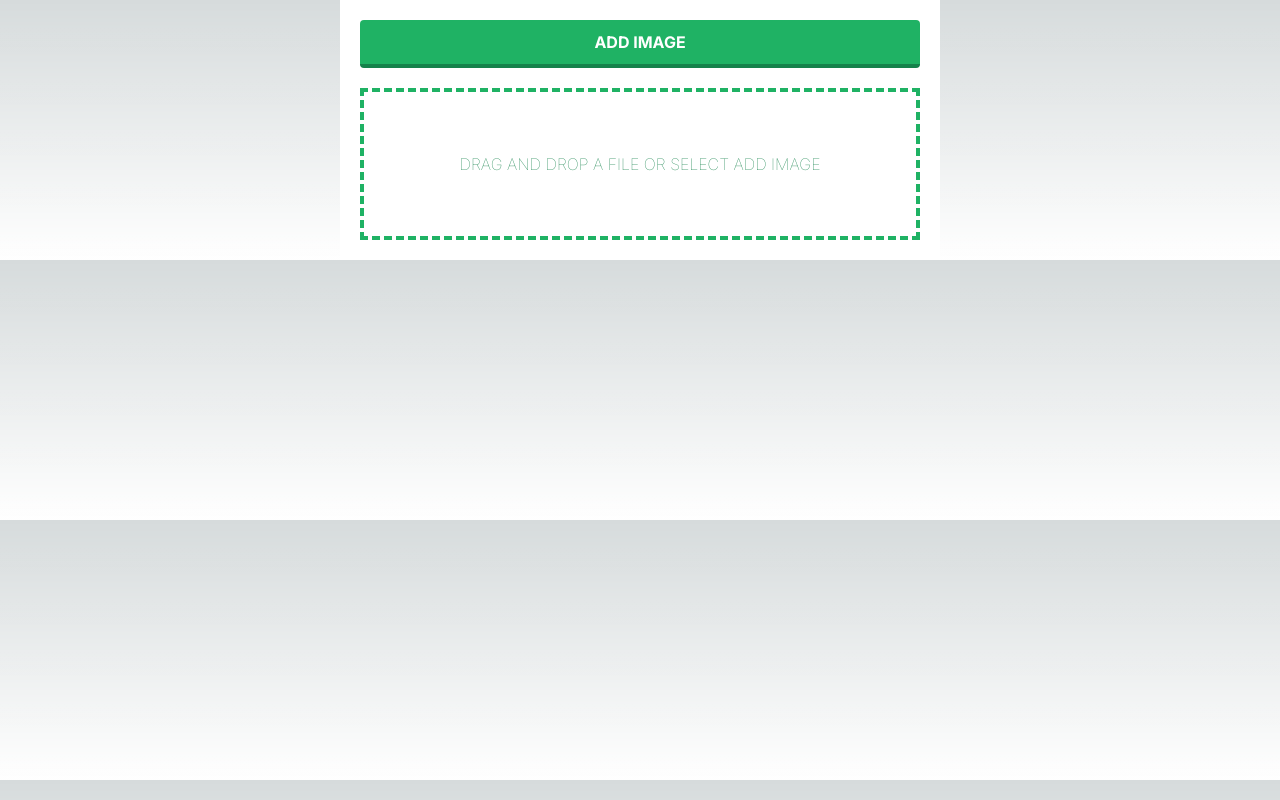
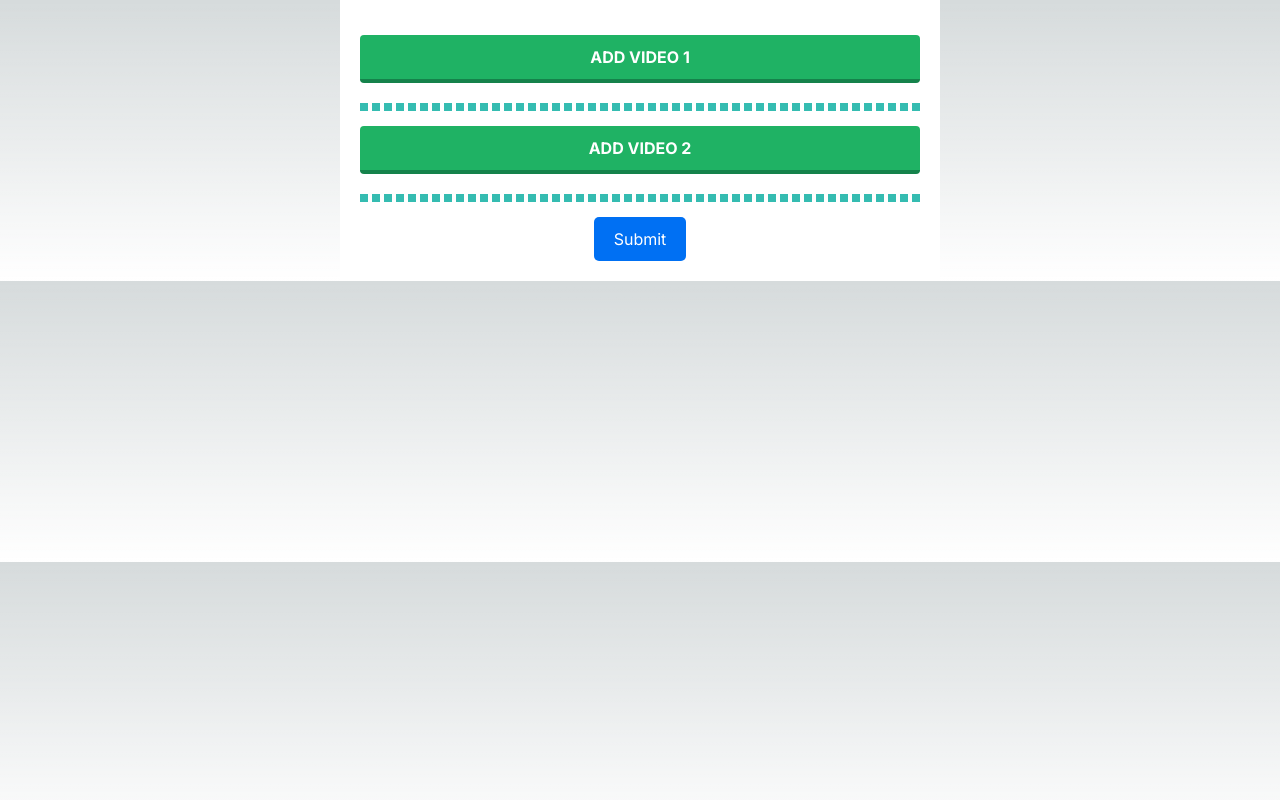
Before and after one commit to darshanraut123/video-hash, a Next.js app: page / in a window 1280 px wide. Built offline with nearby package versions, Linux system fonts and the light colour scheme.

Commit message:
added video field , preview, submit with data

```diff
--- a/src/app/globals.css
+++ b/src/app/globals.css
@@ -64,6 +64,7 @@ transition: all .2s ease;
 outline: none;
 text-transform: uppercase;
 font-weight: 700;
+margin-top: 15px;
 }
 
 .file-upload-btn:hover {
@@ -96,7 +97,7 @@ cursor: pointer;
 
 .image-upload-wrap {
 margin-top: 20px;
-border: 4px dashed #1FB264;
+border: 4px dashed #35bcb1;
 position: relative;
 }
 
@@ -155,6 +156,52 @@ cursor: pointer;
 border: 0;
 transition: all .2s ease;
 }
+.submit-button-section{
+  width: 100%;
+  display: flex;
+  justify-content: center;
+  margin-top: 15px;
+}
+.submit-button {
+  background-color: #0070f3;
+  color: white;
+  padding: 10px 20px;
+  border: none;
+  border-radius: 5px;
+  cursor: pointer;
+  font-size: 16px;
+  transition: background-color 0.3s ease;
+  display: flex;
+  justify-content: center;
+}
 
+.submit-button:hover {
+  background-color: #005bb5;
+}
 
+.submit-button:active {
+  background-color: #003e8c;
 }
+
+.submit-button:disabled {
+  background-color: #cccccc;
+  cursor: not-allowed;
+}
+
+.video-preview{
+  background-color: #cccccc;
+  display: flex;
+  justify-content: center;
+}
+
+.remove-video{
+  position: absolute;
+  top: 1px;
+  right:4px;
+  background-color:#b02818;
+  color: white;
+  padding: 5px;
+  border-radius: 10px;
+  margin:5px
+}
+}
--- a/src/app/page.js
+++ b/src/app/page.js
@@ -1,50 +1,105 @@
+"use client"; // Mark this as a Client Component
+
+import React, { useState } from "react";
+
 export default function Home() {
-  function readURL(input) {
+  const [files, setFiles] = useState([null, null]); // State to hold two video files
+  const [previews, setPreviews] = useState([null, null]); // State to hold video previews
+
+  function readURL(input, index) {
     if (input.files && input.files[0]) {
-      var reader = new FileReader();
+      const newFiles = [...files];
+      newFiles[index] = input.files[0];
+      setFiles(newFiles);
 
-      reader.onload = function (e) {};
-
-      reader.readAsDataURL(input.files[0]);
+      const newPreviews = [...previews];
+      newPreviews[index] = URL.createObjectURL(input.files[0]); // Create preview URL
+      setPreviews(newPreviews);
     } else {
-      removeUpload();
+      removeUpload(index);
     }
   }
 
-  function removeUpload() {}
+  function removeUpload(index) {
+    const newFiles = [...files];
+    newFiles[index] = null;
+    setFiles(newFiles);
+
+    const newPreviews = [...previews];
+    newPreviews[index] = null;
+    setPreviews(newPreviews);
+
+    document.querySelectorAll(".file-upload-input")[index].value = "";
+  }
+
+  function handleSubmit(event) {
+    event.preventDefault();
+
+    console.log(files, "file");
+    if (files[0] && files[1]) {
+      const formData1 = new FormData();
+      const formData2 = new FormData();
+      formData1.append("file1", files[0]);
+      formData2.append("file2", files[1]);
+      let array = [
+        { id: 1, formData: formData1 },
+        { id: 2, formData: formData2 },
+      ];
+
+      console.log(array, "file");
+      // for (let [key, value] of formData.entries()) {
+      //   console.log(`${key}:`, value);
+      // }
+    } else {
+      alert("Please upload two video files before submitting.");
+    }
+  }
 
   return (
     <div className="file-upload">
+      {[0, 1].map((index) => (
+        <div key={index} className="upload-section">
           <button
             className="file-upload-btn"
             type="button"
-        onclick="$('.file-upload-input').trigger( 'click' )"
+            onClick={() =>
+              document.querySelectorAll(".file-upload-input")[index].click()
+            }
           >
-        Add Image
+            Add video {index + 1}
           </button>
 
           <div className="image-upload-wrap">
             <input
               className="file-upload-input"
               type="file"
-          onchange="readURL(this);"
-          accept="image/*"
+              onChange={(e) => readURL(e.target, index)}
+              accept="video/*"
             />
-        <div className="drag-text">
-          <h3>Drag and drop a file or select add Image</h3>
+            {previews[index] && (
+              <div className="video-preview">
+                <video
+                  src={previews[index]}
+                  controls
+                  width="150"
+                  height="100"
+                ></video>
+                <button
+                  type="button"
+                  onClick={() => removeUpload(index)}
+                  className="remove-video"
+                >
+                  Remove
+                </button>
+              </div>
+            )}
           </div>
         </div>
-      <div className="file-upload-content">
-        <img className="file-upload-image" src="#" alt="your image" />
-        <div className="image-title-wrap">
-          <button
-            type="button"
-            onclick="removeUpload()"
-            className="remove-image"
-          >
-            Remove <span className="image-title">Uploaded Image</span>
+      ))}
+      <div className="submit-button-section">
+        <button className="submit-button" type="submit" onClick={handleSubmit}>
+          Submit
         </button>
-        </div>
       </div>
     </div>
   );
```
Lines whose indentation alone changed are shown as unchanged.
